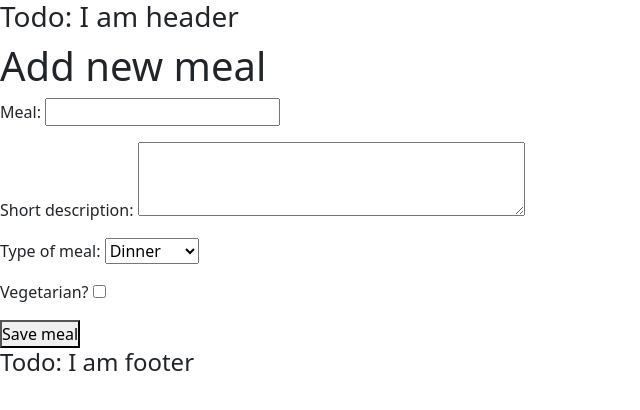
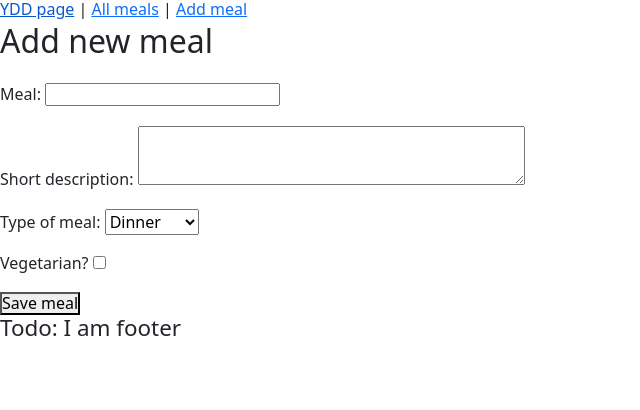
Before and after one commit to coffeeaddictedperson/your-daily-diet, a Django app: page /add-meal/ in a window 1280 px wide. Shown: the top 410 px of the page, without its empty margins (0-640 px from the left). Run offline with Django 4.2, Linux system fonts and the light colour scheme; some libraries are stand-ins or nearby versions.

```diff
--- a/yourDailyDiet/ydd_db/forms/create_meal.py
+++ b/yourDailyDiet/ydd_db/forms/create_meal.py
@@ -10,20 +10,20 @@ from ..models.meal import Meal
 class CreateNewMeal(forms.ModelForm):
     class Meta:
         model = Meal
-        fields = ['meal_name', 'meal_description', 'meal_type', 'is_vegetarian']
+        fields = ['name', 'description', 'meal_type', 'is_vegetarian']
         labels = {
-            'meal_name': gettext('Meal'),
-            'meal_description': gettext('Short description'),
+            'name': gettext('Meal'),
+            'description': gettext('Short description'),
             'meal_type': gettext('Type of meal'),
             'is_vegetarian': gettext('Vegetarian?')
         }
         error_messages = {
-            'meal_name': {
+            'name': {
                 'max_length': "This meal's name is too long."
             }
         }
         widgets = {
-            'meal_description': forms.Textarea(attrs={'rows': 3}),
+            'description': forms.Textarea(attrs={'rows': 3}),
         }
 
     def __init__(self, *args, **kwargs):
@@ -31,8 +31,8 @@ class CreateNewMeal(forms.ModelForm):
         self.helper = FormHelper()
         self.helper.layout = Layout(
             Column(
-                Row('meal_name', css_class='form-group'),
-                Row('meal_description', css_class='form-group col-md-6'),
+                Row('name', css_class='form-group'),
+                Row('description', css_class='form-group col-md-6'),
                 Row(
                     Column('meal_type', css_class='form'),
                     Column('is_vegetarian', css_class='form')
--- a/yourDailyDiet/ydd_db/models/meal.py
+++ b/yourDailyDiet/ydd_db/models/meal.py
@@ -8,14 +8,14 @@ class Meal(models.Model):
     id = models.UUIDField(primary_key=True, default=uuid.uuid4, editable=False)
     created_at = models.DateTimeField(auto_now_add=True)
     updated_at = models.DateTimeField(auto_now=True)
-    meal_name = models.CharField(max_length=50, unique=True)
-    meal_description = models.CharField(max_length=255)
+    name = models.CharField(max_length=50, unique=True)
+    description = models.CharField(max_length=255)
     meal_type = models.CharField(max_length=1, choices=MEAL_TYPES,
                                  default='D', blank=False, null=False)
     is_vegetarian = models.BooleanField()
 
     def __str__(self):
-        return f"{self.meal_name} - {self.meal_type}"
+        return f"{self.name} - {self.meal_type}"
 
     def update_type(self, new_type):
         self.meal_type = new_type
--- /dev/null
+++ b/yourDailyDiet/ydd_db/static/css/typography.css
@@ -0,0 +1,27 @@
+body {
+    font-size: 16px;
+    line-height: 1.2em;
+}
+
+
+
+h1 {
+    font-size: 2em;
+    line-height: 1.4em;
+    margin: 0 0 0.6em 0;
+}
+h2, h3 {
+    font-size: 1.6em;
+    line-height: 1.4em;
+    margin: 0 0 1em 0;
+}
+h4, h5, h6 {
+    font-size: 1.4em;
+    line-height: 1.2em;
+    margin: 0;
+}
+
+p, ul, ol {
+    line-height: 1.2em;
+    margin: 0 0 1.2em 0;
+}
--- a/yourDailyDiet/ydd_db/templates/base.html
+++ b/yourDailyDiet/ydd_db/templates/base.html
@@ -9,10 +9,13 @@
     <meta name="viewport" content="width=device-width, initial-scale=1">
 
     <link rel="shortcut icon" type="image/jpg" href="{% static 'images/favicon.ico' %}"/>
-    <link rel="stylesheet" href="{% static 'css/base.css' %}">
+
     {% load bootstrap5 %}
     {% bootstrap_css %}
     {% bootstrap_javascript %}
+
+    <link rel="stylesheet" href="{% static 'css/base.css' %}">
+    <link rel="stylesheet" href="{% static 'css/typography.css' %}?{% now 'U' %}">
 
 
 </head>
@@ -20,7 +23,11 @@
 
     {% block header %}
         <header>
-            <h3>Todo: I am header</h3>
+            <a href="{% url 'main' %}">{% translate "YDD page" %}</a>
+            |
+            <a href="{% url 'meals_list' %}">{% translate "All meals" %}</a>
+            |
+            <a href="{% url 'add_meal' %}">{% translate "Add meal" %}</a>
         </header>
     {% endblock %}
 
@@ -31,7 +38,7 @@
 
     {% block footer %}
         <footer>
-            <h4>Todo:  I am footer</h4>
+            <h4>Todo: I am footer</h4>
         </footer>
     {% endblock %}
 </body>
--- a/yourDailyDiet/ydd_db/urls.py
+++ b/yourDailyDiet/ydd_db/urls.py
@@ -2,8 +2,10 @@ from django.urls import path
 
 from .views.main_page import main_page
 from .views.create_meal import CreateNewMealView
+from .views.meals_list import meals_list
 
 urlpatterns = [
     path("", main_page, name="main"),
     path('add-meal/',  CreateNewMealView.as_view(),  name='add_meal'),
+    path('meals/',  meals_list,  name='meals_list'),
 ]
```
Also changed, not shown: yourDailyDiet/ydd_db/templates/meals_list_page.html (added, +16 -0 lines), yourDailyDiet/ydd_db/views/meals_list.py (added, +11 -0 lines), yourDailyDiet/ydd_db/migrations/0003_rename_meal_description_meal_description_and_more.py (added).
